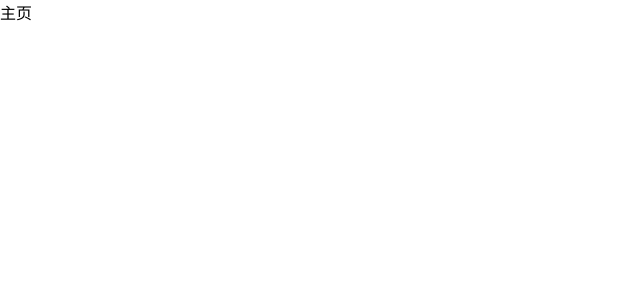
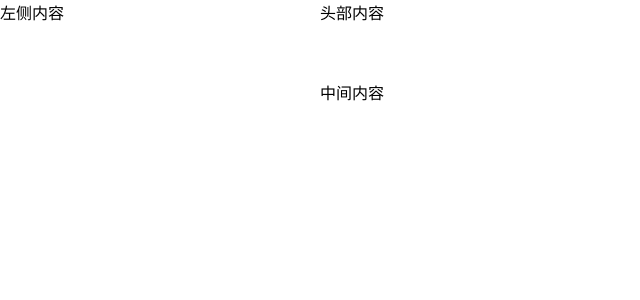
Before and after one commit to zxq123456-teach/88heimatoutiao, a Vue app: page /#/home in a window 1280 px wide. Shown: the top 300 px of the page, without its empty margins (0-640 px from the left). Built offline with nearby package versions, Linux system fonts and the light colour scheme.

Commit message:
黑马头条PC-主页模块-页面布局

```diff
--- a/src/main.js
+++ b/src/main.js
@@ -1,13 +1,13 @@
 import Vue from 'vue'
 import App from './App.vue'
 import router from './router'
-import ElementUI from 'element-ui'
+import Element from 'element-ui'
 import 'element-ui/lib/theme-chalk/index.css'
 import './styles/index.less'
 import axios from 'axios'
 axios.defaults.baseURL = 'http://ttapi.research.itcast.cn/mp/v1_0'
 Vue.prototype.$axios = axios
-Vue.use(ElementUI)
+Vue.use(Element)
 Vue.config.productionTip = false
 
 new Vue({
--- a/src/views/home/index.vue
+++ b/src/views/home/index.vue
@@ -1,7 +1,11 @@
 <template>
-  <div>
-    主页
-  </div>
+  <el-container>
+    <el-aside>左侧内容</el-aside>
+    <el-container>
+      <el-header>头部内容</el-header>
+      <el-main>中间内容</el-main>
+    </el-container>
+  </el-container>
 </template>
 
 <script>
```
